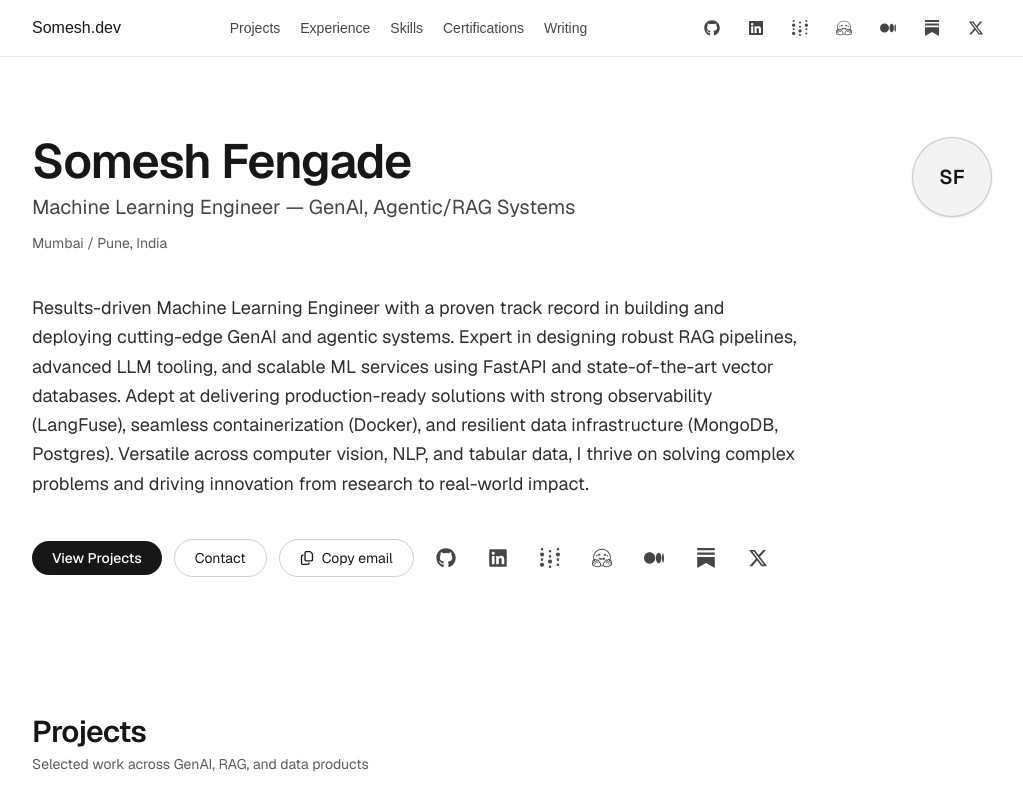
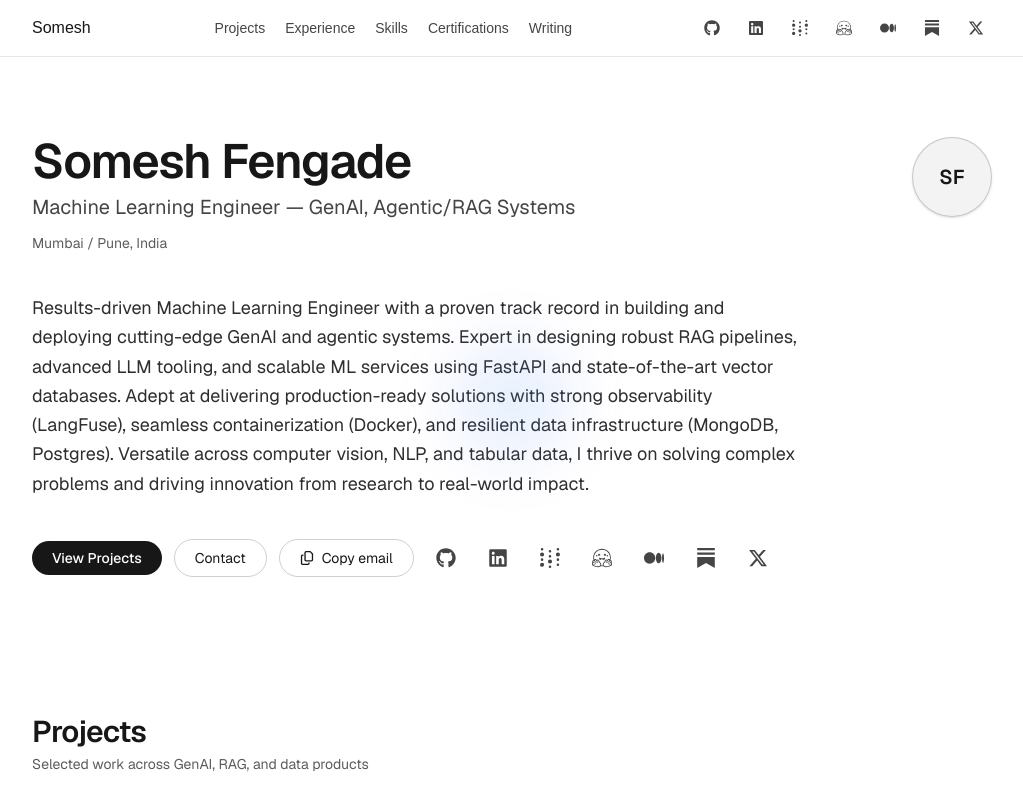
Before and after one commit to someshfengde/portfolio, a Next.js app: page / in a window 1280 px wide. Shown: the top 796 px of the page, without its empty margins (128-1151 px from the left). Built offline with nearby package versions, Linux system fonts and the light colour scheme; no server answers.

Commit message:
updating the data

```diff
--- a/package.json
+++ b/package.json
@@ -13,7 +13,8 @@
     "next": "15.4.6",
     "react": "19.1.0",
     "react-dom": "19.1.0",
-    "react-icons": "^5.5.0"
+    "react-icons": "^5.5.0",
+    "three": "^0.179.1"
   },
   "devDependencies": {
     "@tailwindcss/postcss": "^4",
--- a/src/app/layout.tsx
+++ b/src/app/layout.tsx
@@ -2,6 +2,7 @@ import type { Metadata } from "next";
 import { Geist, Geist_Mono } from "next/font/google";
 import "./globals.css";
 import { Nav } from "@/components/Nav";
+import { CursorGlow } from "@/components/CursorGlow";
 
 const geistSans = Geist({
   variable: "--font-geist-sans",
@@ -64,6 +65,7 @@ export default function RootLayout({
         className={`${geistSans.variable} ${geistMono.variable} antialiased`}
       >
         <Nav />
+        <CursorGlow />
         {children}
       </body>
     </html>
--- /dev/null
+++ b/src/components/CursorGlow.tsx
@@ -0,0 +1,83 @@
+"use client";
+import { useEffect, useRef } from "react";
+
+export function CursorGlow() {
+  const dotRef = useRef<HTMLDivElement | null>(null);
+
+  useEffect(() => {
+    const dot = dotRef.current;
+    if (!dot) return;
+
+    let rafId = 0;
+    const position = { x: window.innerWidth / 2, y: window.innerHeight / 2 };
+    const target = { x: position.x, y: position.y };
+    const lerp = (a: number, b: number, t: number) => a + (b - a) * t;
+
+    const onMove = (e: MouseEvent) => {
+      target.x = e.clientX;
+      target.y = e.clientY;
+    };
+
+    const onTouch = (e: TouchEvent) => {
+      if (!e.touches[0]) return;
+      target.x = e.touches[0].clientX;
+      target.y = e.touches[0].clientY;
+    };
+
+    const animate = () => {
+      position.x = lerp(position.x, target.x, 0.15);
+      position.y = lerp(position.y, target.y, 0.15);
+      dot.style.transform = `translate3d(${position.x}px, ${position.y}px, 0)`;
+      rafId = requestAnimationFrame(animate);
+    };
+
+    // Respect users who prefer reduced motion or very small screens
+    const prefersReducedMotion = window.matchMedia("(prefers-reduced-motion: reduce)").matches;
+    const isSmall = window.innerWidth < 640;
+    if (prefersReducedMotion || isSmall) {
+      dot.style.display = "none";
+      return;
+    }
+
+    window.addEventListener("mousemove", onMove, { passive: true });
+    window.addEventListener("touchmove", onTouch, { passive: true });
+    rafId = requestAnimationFrame(animate);
+
+    return () => {
+      cancelAnimationFrame(rafId);
+      window.removeEventListener("mousemove", onMove);
+      window.removeEventListener("touchmove", onTouch);
+    };
+  }, []);
+
+  const size = 260; // diameter of the glow
+
+  return (
+    <div
+      ref={dotRef}
+      aria-hidden
+      className="pointer-events-none fixed left-0 top-0 z-30"
+      style={{
+        width: 1,
+        height: 1,
+        willChange: "transform",
+      }}
+    >
+      <div
+        style={{
+          position: "relative",
+          left: -size / 2,
+          top: -size / 2,
+          width: size,
+          height: size,
+          borderRadius: 9999,
+          background:
+            "radial-gradient(closest-side, rgba(56,189,248,0.18), rgba(99,102,241,0.10) 40%, transparent 60%)",
+          filter: "blur(24px)",
+          opacity: 0.9,
+          mixBlendMode: "screen",
+        }}
+      />
+    </div>
+  );
+}
--- a/src/components/Nav.tsx
+++ b/src/components/Nav.tsx
@@ -13,7 +13,7 @@ export function Nav() {
   return (
     <nav className="sticky top-0 z-40 backdrop-blur supports-[backdrop-filter]:bg-background/70 bg-background/90 border-b border-foreground/10">
       <div className="max-w-5xl mx-auto px-4 sm:px-6 md:px-8 h-14 flex items-center justify-between gap-4">
-        <Link href="#" className="font-medium">Somesh.dev</Link>
+        <Link href="#" className="font-medium">Somesh</Link>
         <ul className="hidden sm:flex items-center gap-5 text-sm">
           {links.map((l) => (
             <li key={l.href}>
```
Also changed, not shown: 1 other file (tests, documents, lock files or other folders).
